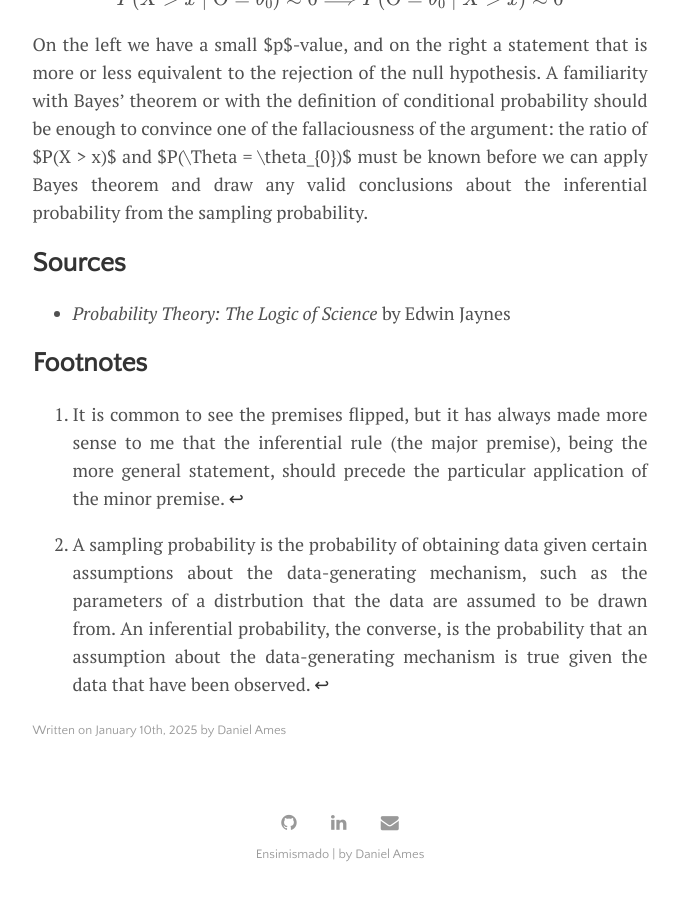
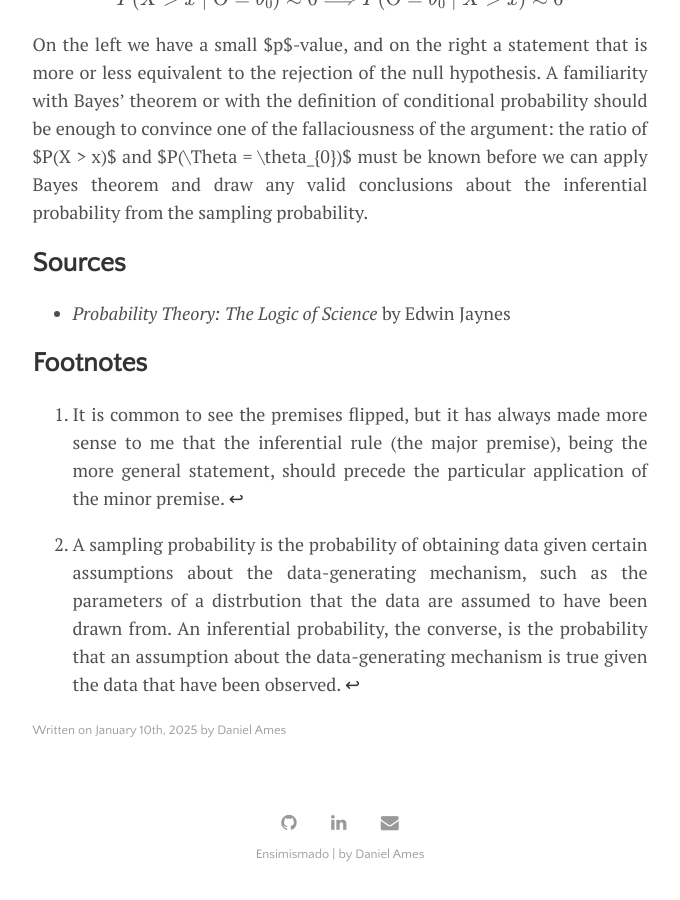
Before and after one commit to DanielAmes/DanielAmes.github.io, a Jekyll site: the page built from _posts/2025-01-10-bayeslogic.md, in a window 1280 px wide and 900 px high, scrolled down 3419 px. Shown: the whole window, without its empty margins (300-980 px from the left). Built offline with Jekyll 4.4.1, drawn with Linux system fonts in a browser that asks for light colours; formulas are drawn with MathJax 3.

Commit message:
Update 2025-01-10-bayeslogic.md
grammar

```diff
--- a/_posts/2025-01-10-bayeslogic.md
+++ b/_posts/2025-01-10-bayeslogic.md
@@ -143,4 +143,4 @@ On the left we have a small $p$-value, and on the right a statement that is more
 
 [^1]: It is common to see the premises flipped, but it has always made more sense to me that the inferential rule (the major premise), being the more general statement, should precede the particular application of the minor premise.
 
-[^2]:A sampling probability is the probability of obtaining data given certain assumptions about the data-generating mechanism, such as the parameters of a distrbution that the data are assumed to be drawn from. An inferential probability, the converse, is the probability that an assumption about the data-generating mechanism is true given the data that have been observed.
+[^2]:A sampling probability is the probability of obtaining data given certain assumptions about the data-generating mechanism, such as the parameters of a distrbution that the data are assumed to have been drawn from. An inferential probability, the converse, is the probability that an assumption about the data-generating mechanism is true given the data that have been observed.
```
